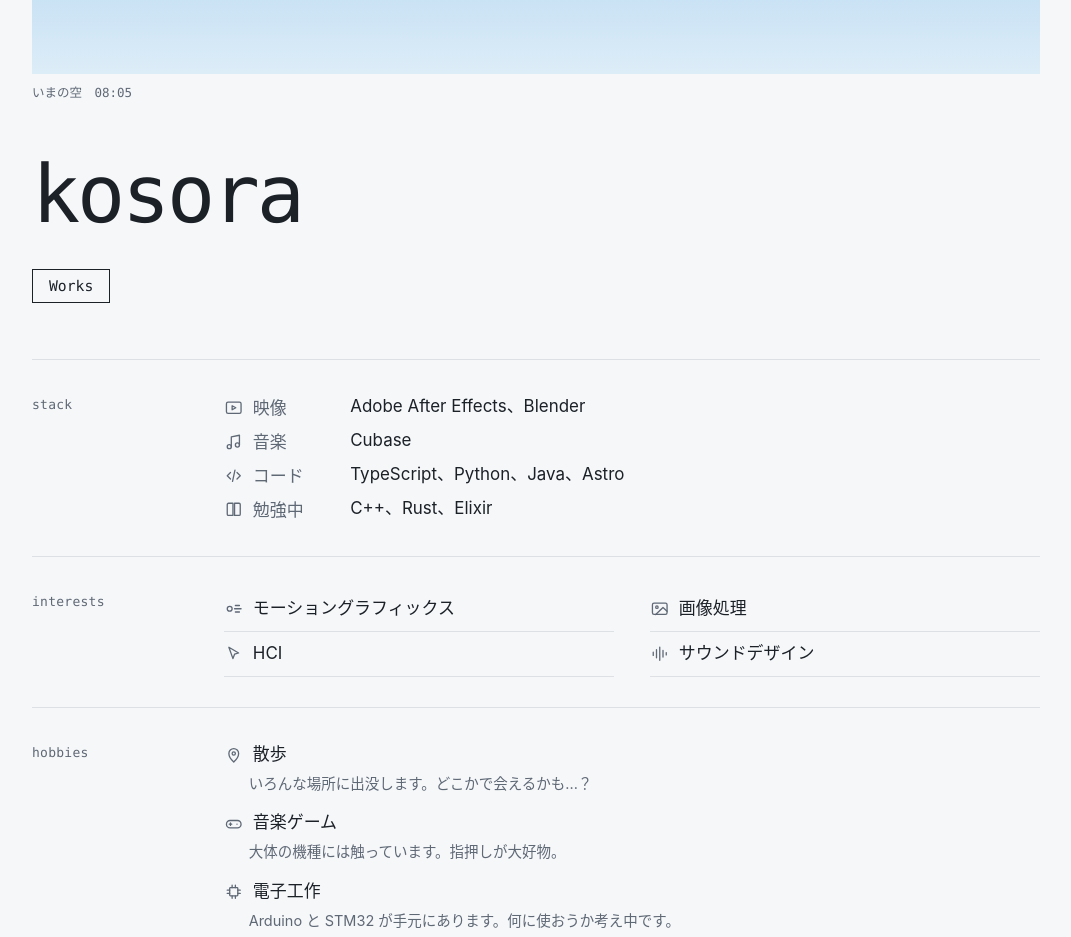
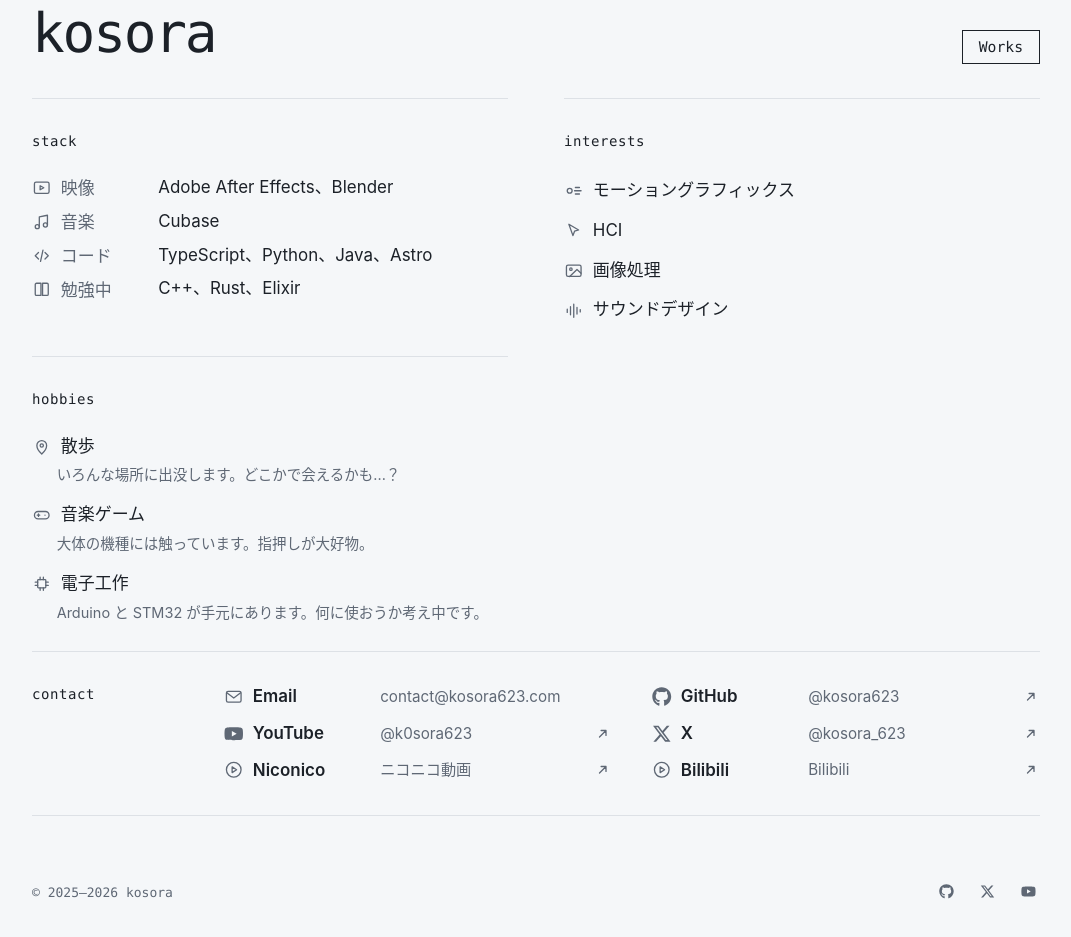
Before and after one commit to kosora623/portfolio, an Astro site: page / in a window 1280 px wide. Shown: the part 306-1243 px from the top of the page, without its empty margins (104-1175 px from the left). Built offline with nearby package versions, Linux system fonts and the light colour scheme; Astro itself is replaced by a stand-in of ours; some packages are replaced by stand-ins of ours.

Commit message:
Home: tighter hero, two columns on PC, fewer rules, clearer labels (D-62)

```diff
--- a/MIGRATION_PLAN.md
+++ b/MIGRATION_PLAN.md
@@ -274,6 +274,7 @@ UI リニューアルの提案は別ファイル [UI_PROPOSAL.md](./UI_PROPOSAL.
 | D-59 | ブログ記事の frontmatter に `works`（content/works のファイル名の配列、`reference('works')` で存在を検査）を足し、作品ページの右の欄に「この作品について書いた記事」、記事の末尾に「作品」へのリンクを出す。下書きの作品へのリンクは出さない。本文の表（狭い画面では表だけ横スクロール）と脚注（見出しは「脚注」）のスタイルを整える | 本人が提案から選んだ（2026-11-27）。ポートフォリオとブログを行き来できるようにするため。作品側に書くと記事を足すたびに作品ファイルも直すことになるので、記事側だけに書く。依存と JS は増えない |
 | D-60 | ブログ記事に目次を出す。h2・h3 が合わせて 3 つ以上ある記事だけ、本文の前に見出しへのリンクの一覧を置く（h3 は字下げ）。見出しの一覧は Markdown の描画が返す `metadata.headings` を使い、脚注の見出しは除く（`src/lib/markdown/toc.ts`）。作品ページには出さない | 本人が希望した（2026-11-27）。短い記事に目次があると冗長なので数で切る。サーバー側で作るので JS は使わず、依存も増えない |
 | D-61 | トップを簡素にする。キャッチコピー（いろんなものを作ります…）を消し、作品へのボタンは件数なしの「Works」にする。プロフィール欄の線アイコンや interests の並べ方はそのまま | 本人が希望した（2026-11-28）。認知負荷を下げるため。ボタン文言はナビの Works と揃える。アイコン削除・interests 1 行化・Bilibili 重複削除も提案したが、本人が依頼分だけにすると決めた |
+| D-62 | トップの配置を詰める。空の帯を低く（最大 170px）、名前を小さくして「Works」ボタンを同じ行の右に置く。PC（900px 以上）では stack・interests / hobbies・blog を 2 列に並べ、contact は全幅で 2 列。行ごとの罫線（interests・blog・contact）をやめ、欄の区切り線だけ残す。欄見出しは小さい等幅のまま本文と同じ濃さにし、contact の項目名を太く（600）、ハンドル名を少し小さくする。hobbies の項目名は太くしない | 本人が希望した（2026-11-28）。線が多く、見出しと本文の区別が弱かったため。PC で縦の長さが約 3 割減る |
 
 ---
 
--- a/src/components/home/HomePage.astro
+++ b/src/components/home/HomePage.astro
@@ -102,7 +102,7 @@ const { latestPosts } = Astro.props;
     )
   }
 
-  <section aria-labelledby="contact">
+  <section class="wide" aria-labelledby="contact">
     <h2 id="contact" class="label">contact</h2>
     <ul class="contact">
       {
@@ -142,28 +142,37 @@ const { latestPosts } = Astro.props;
 
 <style>
   .hero {
-    padding-block: 44px 56px;
+    display: flex;
+    flex-wrap: wrap;
+    align-items: baseline;
+    justify-content: space-between;
+    gap: 16px;
+    padding-block: 28px 32px;
   }
   .hero h1 {
-    font-size: clamp(2.6rem, 8vw, 5rem);
+    font-size: clamp(2.2rem, 5.5vw, 3.4rem);
     font-weight: 400;
     line-height: 1.15;
     letter-spacing: -0.04em;
-  }
-  .hero .button {
-    margin-top: 28px;
   }
 
   .rows > section {
     display: grid;
     grid-template-columns: 10rem minmax(0, 1fr);
+    align-content: start;
     gap: 8px 32px;
     border-top: 1px solid var(--color-line);
-    padding-block: 30px;
+    padding-block: 26px;
     font-size: 1.06rem;
   }
   .rows > section:last-child {
     border-bottom: 1px solid var(--color-line);
+  }
+  /* 欄の見出しは小さいまま、本文と同じ濃さにする（サイズではなく書体で区別） */
+  .rows > section > .label {
+    color: var(--color-ink);
+    font-size: 14px;
+    letter-spacing: 0.04em;
   }
 
   .stack div {
@@ -189,14 +198,8 @@ const { latestPosts } = Astro.props;
     min-width: 0;
   }
 
-  .interests {
-    columns: 2;
-    column-gap: 36px;
-  }
   .interests li {
-    break-inside: avoid;
-    border-bottom: 1px solid var(--color-line);
-    padding-block: 5px;
+    padding-block: 3px;
   }
 
   .hobbies li + li {
@@ -217,11 +220,7 @@ const { latestPosts } = Astro.props;
     display: grid;
     grid-template-columns: 6.5em minmax(0, 1fr);
     gap: 16px;
-    border-bottom: 1px solid var(--color-line);
-    padding-block: 5px;
-  }
-  .posts li:first-child a {
-    padding-top: 0;
+    padding-block: 3px;
   }
   .posts time {
     color: var(--color-muted);
@@ -232,27 +231,28 @@ const { latestPosts } = Astro.props;
     color: var(--color-link);
   }
   .more {
-    padding-top: 12px;
+    padding-top: 10px;
     font-size: 14px;
   }
 
+  .contact {
+    display: grid;
+    column-gap: 40px;
+  }
   .contact a {
     display: grid;
     grid-template-columns: 8.5em minmax(0, 1fr) auto;
     gap: 12px;
     align-items: center;
-    border-bottom: 1px solid var(--color-line);
-    padding-block: 9px;
+    padding-block: 4px;
     line-height: 1.7;
   }
-  .contact li:first-child a {
-    padding-top: 0;
-  }
   .contact b {
-    font-weight: 500;
+    font-weight: 600;
   }
   .handle {
     color: var(--color-muted);
+    font-size: 0.95rem;
     overflow-wrap: break-word;
   }
   .contact a:hover,
@@ -261,15 +261,30 @@ const { latestPosts } = Astro.props;
     color: var(--color-link);
   }
 
+  /* PC: 欄を 2 列に並べる（contact だけ全幅） */
+  @media (min-width: 900px) {
+    .rows {
+      display: grid;
+      grid-template-columns: 1fr 1fr;
+      column-gap: 56px;
+    }
+    .rows > section:not(.wide) {
+      grid-template-columns: minmax(0, 1fr);
+      gap: 14px;
+    }
+    .rows > section.wide {
+      grid-column: 1 / -1;
+    }
+    .contact {
+      grid-template-columns: 1fr 1fr;
+    }
+  }
   @media (max-width: 760px) {
     .rows > section {
       grid-template-columns: minmax(0, 1fr);
     }
   }
   @media (max-width: 520px) {
-    .interests {
-      columns: 1;
-    }
     .contact a {
       grid-template-columns: 7.5em minmax(0, 1fr) auto;
     }
--- a/src/components/home/SkyBand.astro
+++ b/src/components/home/SkyBand.astro
@@ -22,7 +22,7 @@
 
 <style>
   .sky {
-    height: clamp(160px, 28vw, 300px);
+    height: clamp(96px, 14vw, 170px);
     background: linear-gradient(var(--sky-top), var(--sky-bottom));
     filter: var(--sky-dim, none);
   }
```
